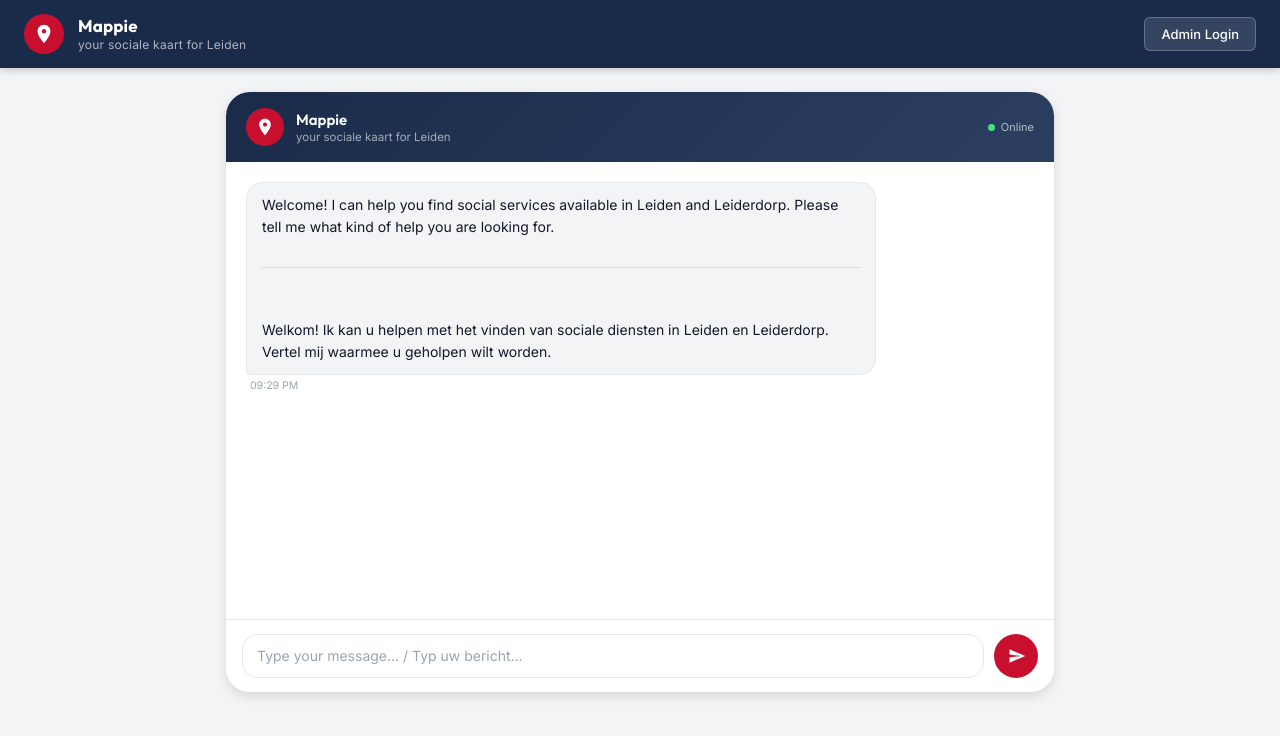
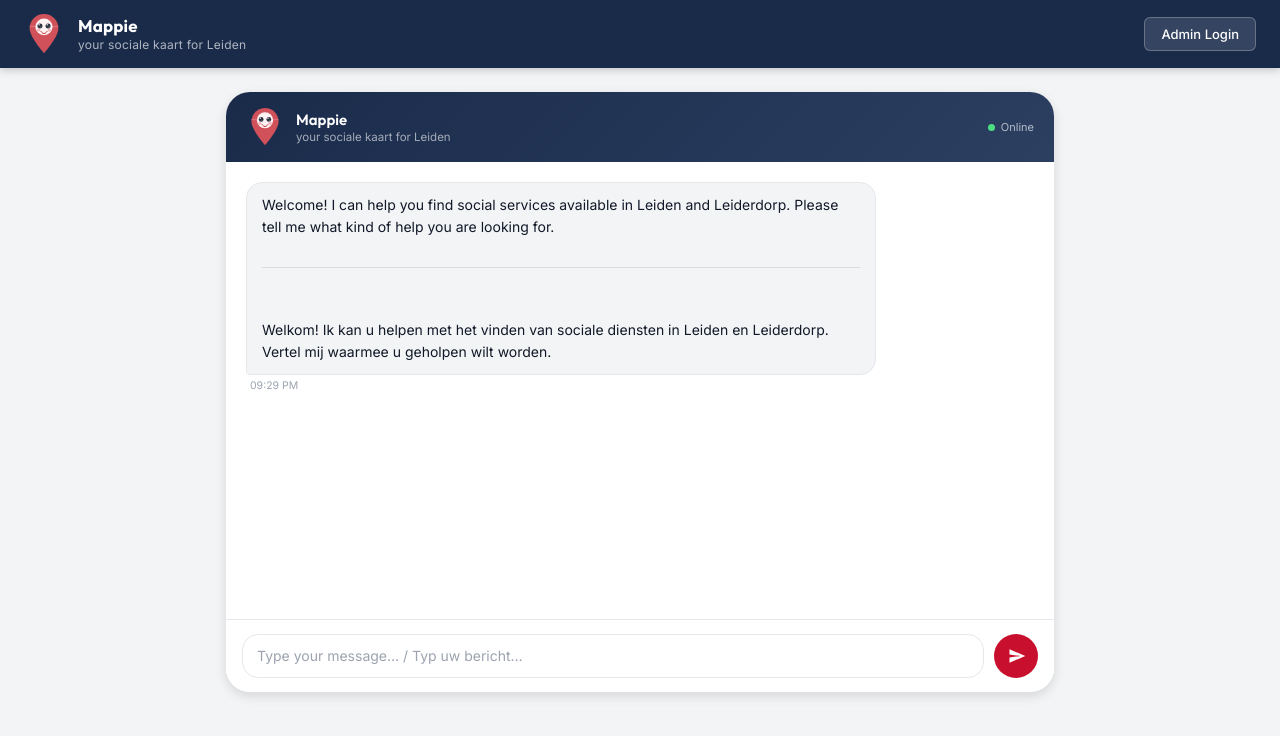
Before and after one commit to kokosmelk2/kokosmelk2.github.io, a plain HTML site: page index.html in a window 1280 px wide. Drawn offline with Linux system fonts and the light colour scheme.

Commit message:
Use actual Mappie logo SVG
Add logo.svg and logo.png to repo and reference them in the header
and chat avatar instead of the placeholder inline SVG.

Co-Authored-By: Claude Sonnet 4.6 <noreply@anthropic.com>

```diff
--- a/index.html
+++ b/index.html
@@ -1298,10 +1298,8 @@
        ============================================================ -->
   <header class="header">
     <div class="header-brand">
-      <div class="header-crest">
-        <svg viewBox="0 0 24 24" xmlns="http://www.w3.org/2000/svg">
-          <path d="M12 2C8.13 2 5 5.13 5 9c0 5.25 7 13 7 13s7-7.75 7-13c0-3.87-3.13-7-7-7zm0 9.5c-1.38 0-2.5-1.12-2.5-2.5s1.12-2.5 2.5-2.5 2.5 1.12 2.5 2.5-1.12 2.5-2.5 2.5z"/>
-        </svg>
+      <div class="header-crest" style="background:none;">
+        <img src="logo.svg" alt="Mappie logo" style="width:40px;height:40px;object-fit:contain;">
       </div>
       <div class="header-text">
         <span class="header-municipality">Mappie</span>
@@ -1351,10 +1349,8 @@
     <div class="chat-container">
       <!-- Chat header with bot info -->
       <div class="chat-header">
-        <div class="chat-avatar">
-          <svg viewBox="0 0 24 24" xmlns="http://www.w3.org/2000/svg">
-            <path d="M12 2C8.13 2 5 5.13 5 9c0 5.25 7 13 7 13s7-7.75 7-13c0-3.87-3.13-7-7-7zm0 9.5c-1.38 0-2.5-1.12-2.5-2.5s1.12-2.5 2.5-2.5 2.5 1.12 2.5 2.5-1.12 2.5-2.5 2.5z"/>
-          </svg>
+        <div class="chat-avatar" style="background:none;">
+          <img src="logo.svg" alt="Mappie logo" style="width:38px;height:38px;object-fit:contain;">
         </div>
         <div class="chat-header-text">
           <h2>Mappie</h2>
```
Also changed, not shown: logo.png (added), logo.svg (added).
